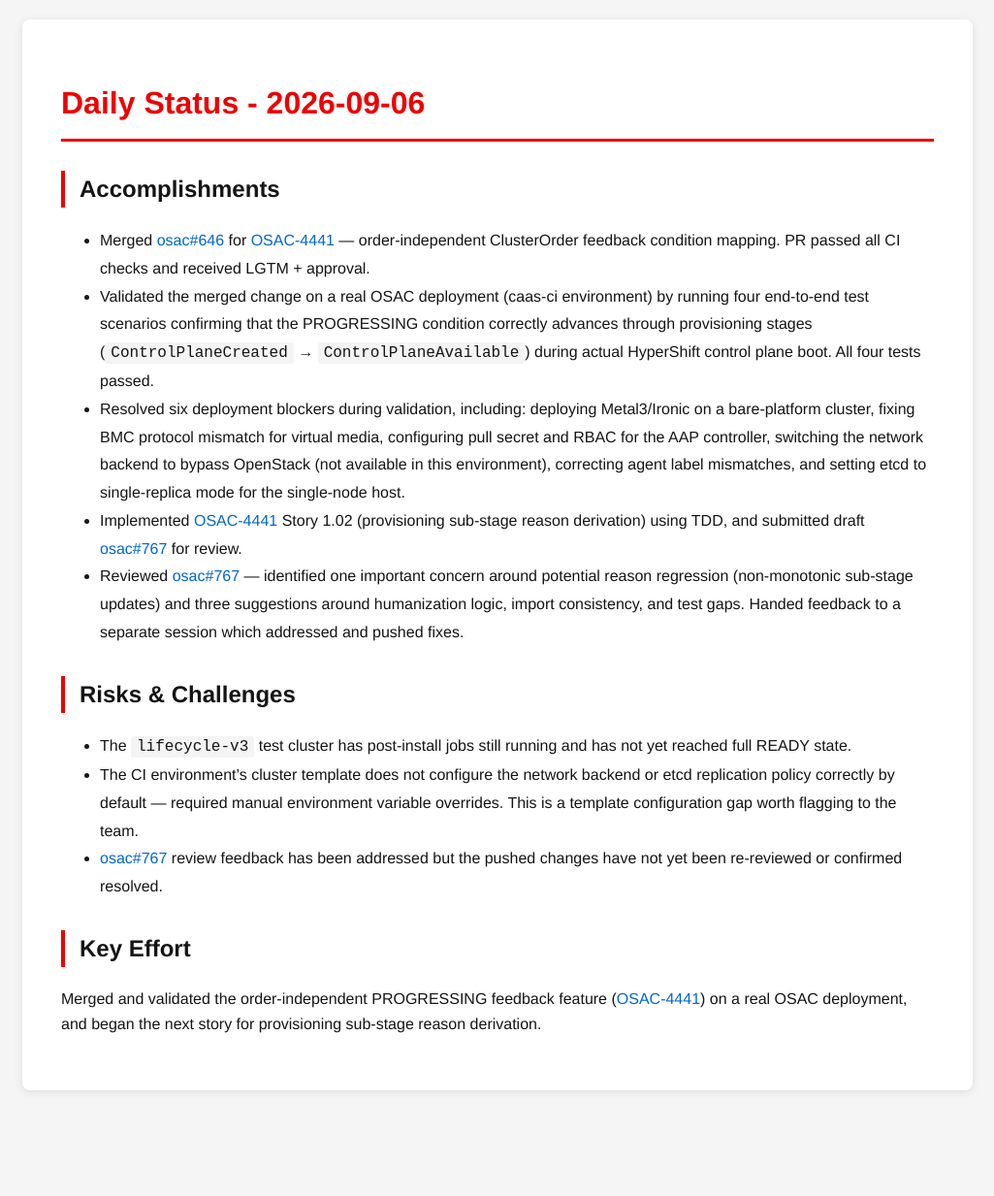
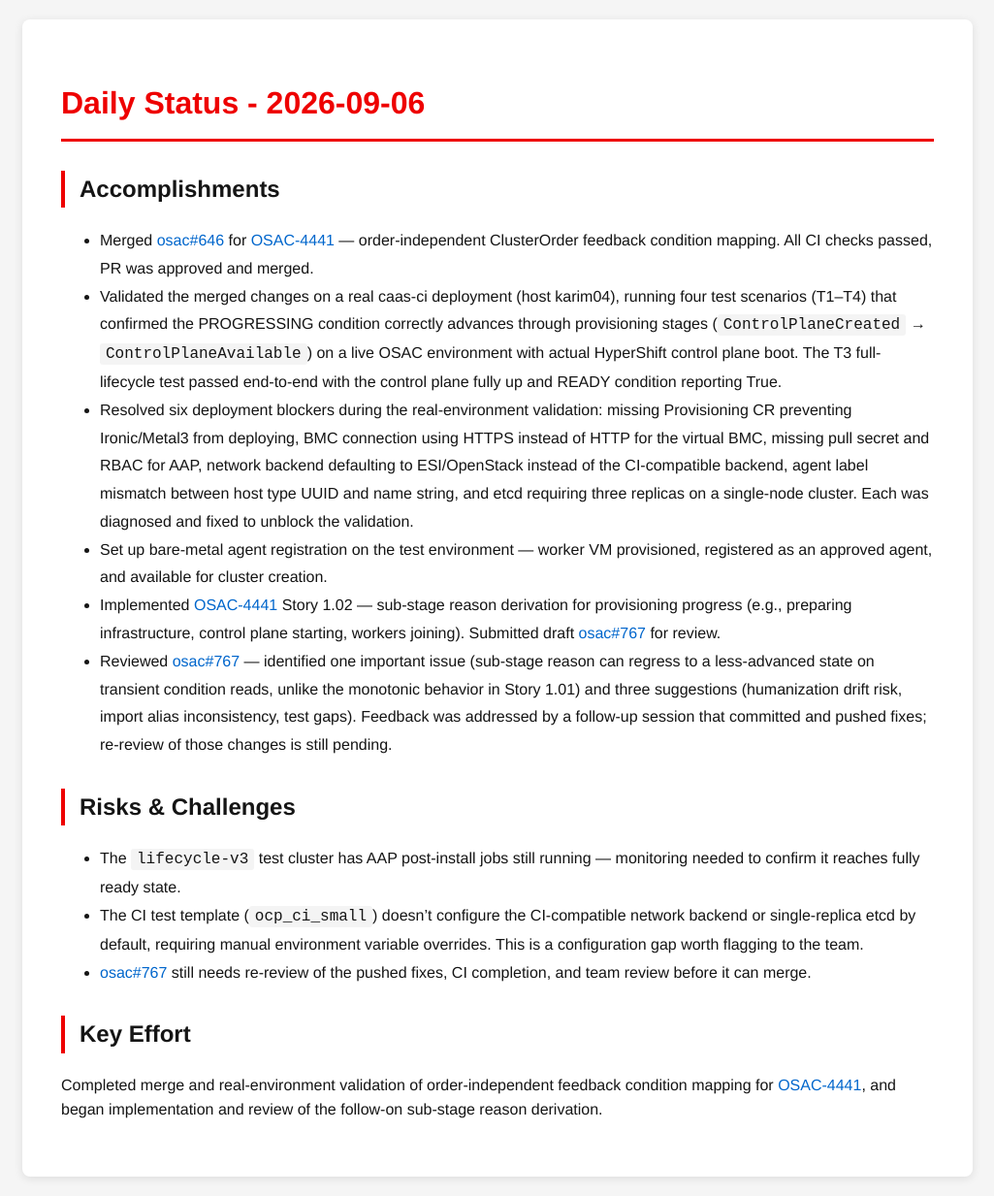
Before and after one commit to tzvatot/daily-status, a Jekyll site: the page built from 2026-09-06.md, in a window 1280 px wide. Shown: the whole page at 97% size, without its empty margins (127-1152 px from the left). Built offline with Jekyll 4.4.1, drawn with Linux system fonts in a browser that asks for light colours; before the commit the page ends 1144 px from its top, so only the background shows below that.

Commit message:
Daily status update - 2026-09-06

```diff
--- a/2026-09-06.md
+++ b/2026-09-06.md
@@ -8,18 +8,19 @@ date: 2026-09-06
 
 ## Accomplishments
 
-- Merged [osac#646](https://github.com/osac-project/osac/pull/646) for [OSAC-4441](https://redhat.atlassian.net/browse/OSAC-4441) — order-independent ClusterOrder feedback condition mapping. PR passed all CI checks and received LGTM + approval.
-- Validated the merged change on a real OSAC deployment (caas-ci environment) by running four end-to-end test scenarios confirming that the PROGRESSING condition correctly advances through provisioning stages (`ControlPlaneCreated` → `ControlPlaneAvailable`) during actual HyperShift control plane boot. All four tests passed.
-- Resolved six deployment blockers during validation, including: deploying Metal3/Ironic on a bare-platform cluster, fixing BMC protocol mismatch for virtual media, configuring pull secret and RBAC for the AAP controller, switching the network backend to bypass OpenStack (not available in this environment), correcting agent label mismatches, and setting etcd to single-replica mode for the single-node host.
-- Implemented [OSAC-4441](https://redhat.atlassian.net/browse/OSAC-4441) Story 1.02 (provisioning sub-stage reason derivation) using TDD, and submitted draft [osac#767](https://github.com/osac-project/osac/pull/767) for review.
-- Reviewed [osac#767](https://github.com/osac-project/osac/pull/767) — identified one important concern around potential reason regression (non-monotonic sub-stage updates) and three suggestions around humanization logic, import consistency, and test gaps. Handed feedback to a separate session which addressed and pushed fixes.
+- Merged [osac#646](https://github.com/osac-project/osac/pull/646) for [OSAC-4441](https://redhat.atlassian.net/browse/OSAC-4441) — order-independent ClusterOrder feedback condition mapping. All CI checks passed, PR was approved and merged.
+- Validated the merged changes on a real caas-ci deployment (host karim04), running four test scenarios (T1–T4) that confirmed the PROGRESSING condition correctly advances through provisioning stages (`ControlPlaneCreated` → `ControlPlaneAvailable`) on a live OSAC environment with actual HyperShift control plane boot. The T3 full-lifecycle test passed end-to-end with the control plane fully up and READY condition reporting True.
+- Resolved six deployment blockers during the real-environment validation: missing Provisioning CR preventing Ironic/Metal3 from deploying, BMC connection using HTTPS instead of HTTP for the virtual BMC, missing pull secret and RBAC for AAP, network backend defaulting to ESI/OpenStack instead of the CI-compatible backend, agent label mismatch between host type UUID and name string, and etcd requiring three replicas on a single-node cluster. Each was diagnosed and fixed to unblock the validation.
+- Set up bare-metal agent registration on the test environment — worker VM provisioned, registered as an approved agent, and available for cluster creation.
+- Implemented [OSAC-4441](https://redhat.atlassian.net/browse/OSAC-4441) Story 1.02 — sub-stage reason derivation for provisioning progress (e.g., preparing infrastructure, control plane starting, workers joining). Submitted draft [osac#767](https://github.com/osac-project/osac/pull/767) for review.
+- Reviewed [osac#767](https://github.com/osac-project/osac/pull/767) — identified one important issue (sub-stage reason can regress to a less-advanced state on transient condition reads, unlike the monotonic behavior in Story 1.01) and three suggestions (humanization drift risk, import alias inconsistency, test gaps). Feedback was addressed by a follow-up session that committed and pushed fixes; re-review of those changes is still pending.
 
 ## Risks & Challenges
 
-- The `lifecycle-v3` test cluster has post-install jobs still running and has not yet reached full READY state.
-- The CI environment's cluster template does not configure the network backend or etcd replication policy correctly by default — required manual environment variable overrides. This is a template configuration gap worth flagging to the team.
-- [osac#767](https://github.com/osac-project/osac/pull/767) review feedback has been addressed but the pushed changes have not yet been re-reviewed or confirmed resolved.
+- The `lifecycle-v3` test cluster has AAP post-install jobs still running — monitoring needed to confirm it reaches fully ready state.
+- The CI test template (`ocp_ci_small`) doesn't configure the CI-compatible network backend or single-replica etcd by default, requiring manual environment variable overrides. This is a configuration gap worth flagging to the team.
+- [osac#767](https://github.com/osac-project/osac/pull/767) still needs re-review of the pushed fixes, CI completion, and team review before it can merge.
 
 ## Key Effort
 
-Merged and validated the order-independent PROGRESSING feedback feature ([OSAC-4441](https://redhat.atlassian.net/browse/OSAC-4441)) on a real OSAC deployment, and began the next story for provisioning sub-stage reason derivation.
+Completed merge and real-environment validation of order-independent feedback condition mapping for [OSAC-4441](https://redhat.atlassian.net/browse/OSAC-4441), and began implementation and review of the follow-on sub-stage reason derivation.
```
